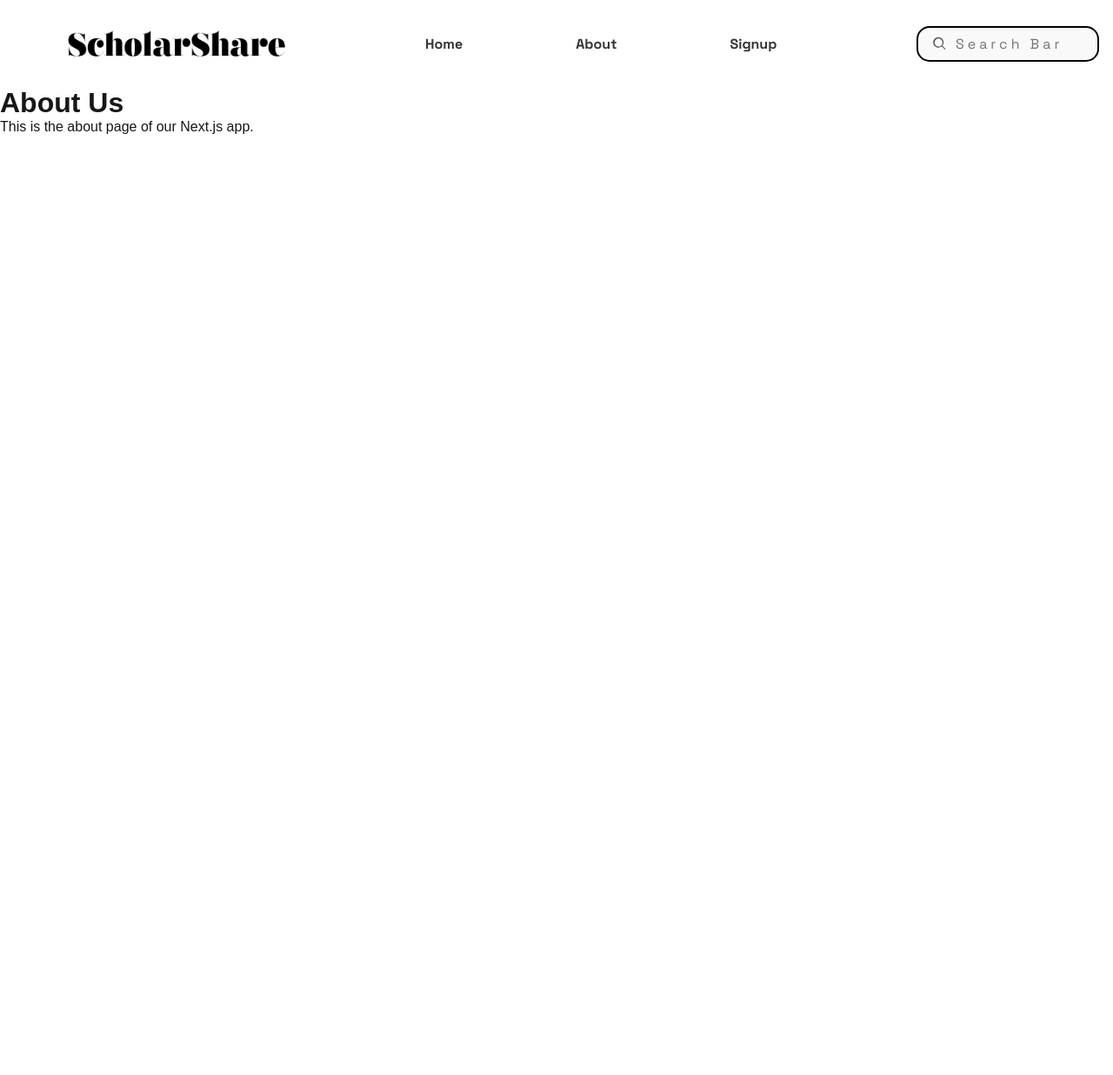
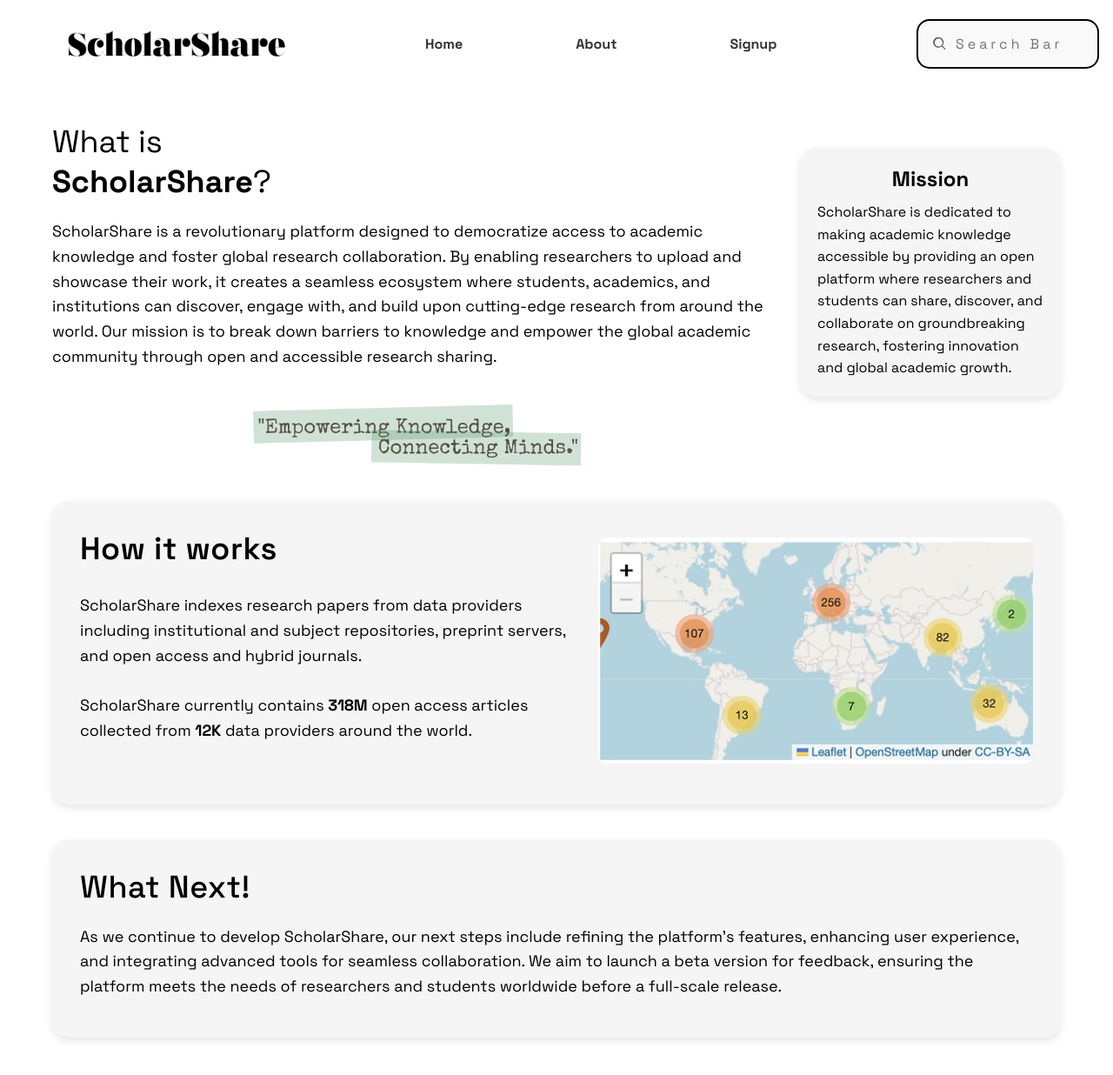
Before and after one commit to lisorthman/Scholarshare21, a Next.js app: page /about in a window 1280 px wide. Shown: the top 1236 px of the page at 87% size. Before the commit the page ends 800 px from the top, so only its background shows below. Built offline with nearby package versions, Linux system fonts and the light colour scheme.

Commit message:
with About page

```diff
--- a/app/about/page.tsx
+++ b/app/about/page.tsx
@@ -1,12 +1,227 @@
+"use client"; // Mark this component as a Client Component
+
 import React from 'react';
-import Navbar from '../../components/Navbar';
+import NavBar from '../../components/Navbar'; // Import NavBar
 
 const AboutPage: React.FC = () => {
   return (
-    <div>
-      <Navbar />
-      <h1>About Us</h1>
-      <p>This is the about page of our Next.js app.</p>
+    <div
+      style={{
+        fontFamily: 'Space Grotesk, sans-serif',
+        color: '#000', // Black color for all text
+        minHeight: '100vh', // Ensure the page takes full height
+        backgroundColor: 'white', // Match the background color of the Login/Restore page
+      }}
+    >
+      {/* NavBar - Full Width */}
+      <div
+        style={{
+          width: '100%', // Ensure NavBar spans the full width
+        }}
+      >
+        <NavBar />
+      </div>
+
+      {/* Main Content - Centered with Max Width */}
+      <div
+        style={{
+          maxWidth: '1200px', // Limit the width of the content
+          margin: '0 auto', // Center the content
+          padding: '40px 20px', // Add padding for spacing
+        }}
+      >
+        {/* Flex Container for "What is ScholarShare?" and Mission Box */}
+        <div
+          style={{
+            display: 'flex',
+            gap: '20px', // Reduced gap between sections
+            alignItems: 'flex-start',
+          }}
+        >
+          {/* Left Side - "What is ScholarShare?" and Description */}
+          <div
+            style={{
+              flex: '1',
+            }}
+          >
+            {/* Main Heading */}
+            <div
+              style={{
+                fontSize: '2.25rem', // Adjustable font size (36px)
+                marginBottom: '1.25rem', // Adjustable margin (20px)
+              }}
+            >
+              What is
+              <br /> {/* Line break */}
+              <span style={{ fontWeight: 'bold' }}>ScholarShare</span>?
+            </div>
+
+            {/* Description */}
+            <p
+              style={{
+                fontSize: '1.125rem', // Adjustable font size (18px)
+                lineHeight: '1.6',
+                marginBottom: '2.5rem', // Adjustable margin (40px)
+              }}
+            >
+              ScholarShare is a revolutionary platform designed to democratize access to academic knowledge and foster global research collaboration. By enabling researchers to upload and showcase their work, it creates a seamless ecosystem where students, academics, and institutions can discover, engage with, and build upon cutting-edge research from around the world. Our mission is to break down barriers to knowledge and empower the global academic community through open and accessible research sharing.
+            </p>
+
+            {/* Image */}
+            <div
+              style={{
+                display: 'flex',
+                justifyContent: 'center', // Center the image horizontally
+                marginBottom: '2.5rem', // Adjustable margin (40px)
+              }}
+            >
+              <img
+                src="/Group 31.png" // Path to the image in the public folder
+                alt="ScholarShare Illustration"
+                style={{
+                  width: '45%', // Adjust width as needed
+                  maxWidth: '500px', // Limit maximum width
+                  height: 'auto', // Maintain aspect ratio
+                }}
+              />
+            </div>
+          </div>
+
+          {/* Right Side - Mission Box */}
+          <div
+            style={{
+              flex: '0 0 300px', // Fixed width for the box
+              marginTop: '1.875rem', // Adjustable margin (30px)
+            }}
+          >
+            <div
+              style={{
+                backgroundColor: '#F5F5F5', // Ash color
+                borderRadius: '20px', // Curved edges
+                padding: '1.25rem', // Adjustable padding (20px)
+                boxShadow: '0 4px 10px rgba(0, 0, 0, 0.1)', // Subtle shadow
+              }}
+            >
+              <h2
+                style={{
+                  fontSize: '1.5rem', // Adjustable font size (24px)
+                  fontWeight: 'bold',
+                  marginBottom: '0.625rem', // Adjustable margin (10px)
+                  textAlign: 'center', // Center-align the Mission title
+                }}
+              >
+                Mission
+              </h2>
+              <p
+                style={{
+                  fontSize: '1rem', // Adjustable font size (16px)
+                  lineHeight: '1.6',
+                }}
+              >
+                ScholarShare is dedicated to making academic knowledge accessible by providing an open platform where researchers and students can share, discover, and collaborate on groundbreaking research, fostering innovation and global academic growth.
+              </p>
+            </div>
+          </div>
+        </div>
+
+        {/* New Full-Width Container Box - How it Works */}
+        <div
+          style={{
+            backgroundColor: '#F5F5F5', // Ash color
+            borderRadius: '20px', // Curved edges
+            padding: '2rem', // Adjustable padding (32px)
+            boxShadow: '0 4px 10px rgba(0, 0, 0, 0.1)', // Subtle shadow
+            marginBottom: '2.5rem', // Adjustable margin (40px)
+          }}
+        >
+          {/* How it Works Heading */}
+          <h2
+            style={{
+              fontSize: '2.25rem', // Adjustable font size (36px)
+              fontWeight: '600', // Slightly bolder (600 is semi-bold)
+              marginBottom: '0.25rem', // Adjustable margin (20px)
+              textAlign: 'left', // Left-align the heading
+              letterSpacing: '0.5px',
+            }}
+          >
+            How it works
+          </h2>
+
+          {/* Flex Container for Paragraph and Image */}
+          <div
+            style={{
+              display: 'flex',
+              gap: '1.25rem', // Adjustable gap (20px)
+              alignItems: 'center', // Align items vertically
+              marginBottom: '0.9rem',
+            }}
+          >
+            {/* Paragraph */}
+            <p
+              style={{
+                fontSize: '1.125rem', // Adjustable font size (18px)
+                lineHeight: '1.6',
+                flex: '1', // Take up remaining space
+                textAlign: 'left', // Left-align the paragraph
+              }}
+            >
+              ScholarShare indexes research papers from data providers including institutional and subject repositories, preprint servers, and open access and hybrid journals.
+              <br />
+              <br />
+              ScholarShare currently contains <strong>318M</strong> open access articles collected from <strong>12K</strong> data providers around the world.
+            </p>
+
+            {/* Image */}
+            <img
+              src="/tempImageRKvQCR 1.png" // Path to the image in the public folder
+              alt="Map Illustration"
+              style={{
+                width: '60%', // Increased width (60% of the container)
+                maxWidth: '500px', // Increased maximum width
+                height: 'auto', // Maintain aspect ratio
+                borderRadius: '10px', // Add rounded corners to the image
+                marginTop: '-40px', // Move the image slightly upward
+              }}
+            />
+          </div>
+        </div>
+
+        {/* New Full-Width Container Box - What Next! */}
+        <div
+          style={{
+            backgroundColor: '#F5F5F5', // Ash color
+            borderRadius: '20px', // Curved edges
+            padding: '2rem', // Adjustable padding (32px)
+            boxShadow: '0 4px 10px rgba(0, 0, 0, 0.1)', // Subtle shadow
+            marginBottom: '2.5rem', // Adjustable margin (40px)
+          }}
+        >
+          {/* What Next! Heading */}
+          <h2
+            style={{
+              fontSize: '2.25rem', // Adjustable font size (36px)
+              fontWeight: '500', // Slightly bolder (600 is semi-bold)
+              marginBottom: '1.25rem', // Adjustable margin (20px)
+              textAlign: 'left', // Left-align the heading
+              letterSpacing: '0.5px',
+            }}
+          >
+            What Next!
+          </h2>
+
+          {/* Paragraph */}
+          <p
+            style={{
+              fontSize: '1.125rem', // Adjustable font size (18px)
+              lineHeight: '1.6',
+              textAlign: 'left', // Left-align the paragraph
+              marginBottom: '0.75rem', // Adjustable margin (20px)
+            }}
+          >
+            As we continue to develop ScholarShare, our next steps include refining the platform’s features, enhancing user experience, and integrating advanced tools for seamless collaboration. We aim to launch a beta version for feedback, ensuring the platform meets the needs of researchers and students worldwide before a full-scale release.
+          </p>
+        </div>
+      </div>
     </div>
   );
 };
--- a/components/Navbar.module.scss
+++ b/components/Navbar.module.scss
@@ -48,7 +48,7 @@
     display: flex;
     align-items: center;
     border: 2px solid #000;
-    padding: 0.5rem 1rem;
+    padding: 1rem 1rem;
     border-radius: 15px;
     background: #f9f9f9;
     width: 210px;
```
Also changed, not shown: public/Group 31.png (added), public/tempImageRKvQCR 1.png (added).
